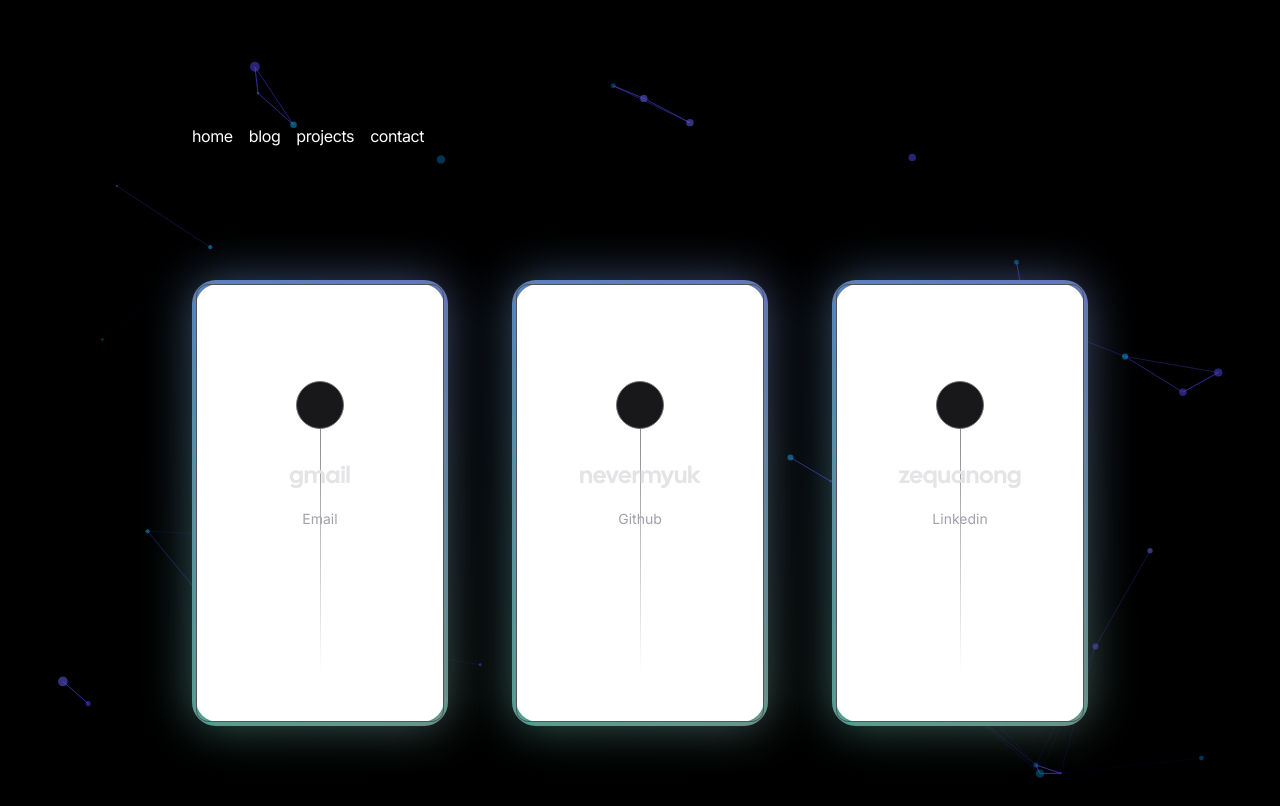
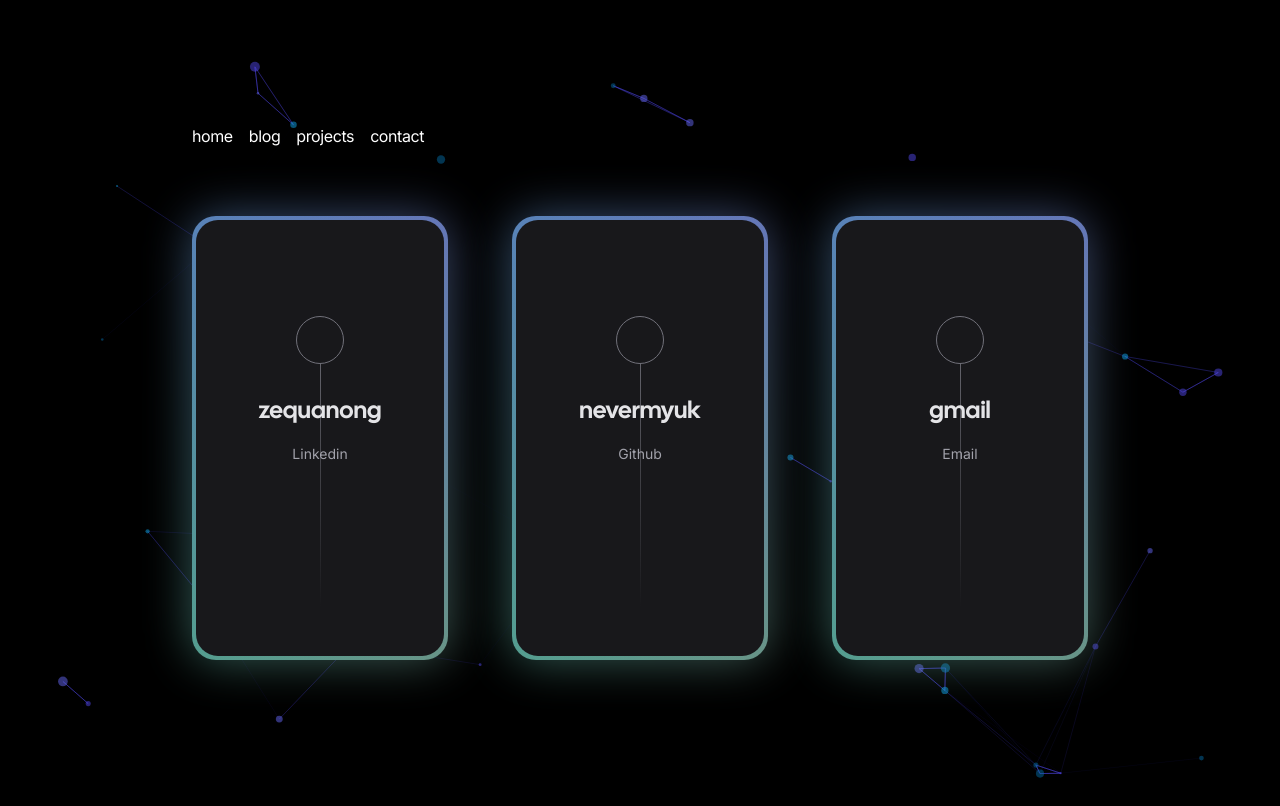
Before and after one commit to nevermyuk/nevermyuk.github.io, a Next.js app: page /contact in a window 1280 px wide. Built offline with nearby package versions, Linux system fonts and the light colour scheme; some icons are missing.

Commit message:
fix: card borders

```diff
--- a/app/components/Navbar.tsx
+++ b/app/components/Navbar.tsx
@@ -10,7 +10,7 @@ export const navItems = [
 
 export function Navbar() {
   return (
-    <aside className="-ml-[8px] mb-16 tracking-tight">
+    <aside className="-ml-[8px] tracking-tight">
       <div className="lg:sticky lg:top-20">
         <nav
           className="flex flex-row items-start relative px-0 pb-0 fade md:overflow-auto scroll-pr-6 md:relative"
--- a/app/components/ui/Card.tsx
+++ b/app/components/ui/Card.tsx
@@ -18,10 +18,10 @@ export const Card: React.FC<PropsWithChildren> = ({ children }) => {
 
   return (
     <div>
-      <BackgroundGradient className="rounded-[22px] max-w-sm bg-white dark:bg-zinc-900">
+      <BackgroundGradient className="rounded-[22px] max-w-sm bg-zinc-900">
         <div
           onMouseMove={onMouseMove}
-          className="overflow-hidden relative duration-700 border rounded-xl hover:bg-zinc-800/10 group md:gap-8 hover:border-zinc-400/50 border-zinc-600 "
+          className="overflow-hidden relative duration-700"
         >
           <div className="pointer-events-none">
             <div className="absolute inset-0 z-0  transition duration-1000 [mask-image:linear-gradient(black,transparent)]" />
--- a/app/contact/page.tsx
+++ b/app/contact/page.tsx
@@ -4,10 +4,10 @@ import { Card } from "../components/ui/Card";
 
 const socials = [
   {
-    icon: <SiGmail size={20} />,
-    href: "mailto:zequanong@gmail.com",
-    label: "Email",
-    handle: "gmail",
+    icon: <SiLinkedin size={20} />,
+    href: "https://www.linkedin.com/in/zequanong/",
+    label: "Linkedin",
+    handle: "zequanong",
   },
   {
     icon: <SiGithub size={20} />,
@@ -16,17 +16,17 @@ const socials = [
     handle: "nevermyuk",
   },
   {
-    icon: <SiLinkedin size={20} />,
-    href: "https://www.linkedin.com/in/zequanong/",
-    label: "Linkedin",
-    handle: "zequanong",
+    icon: <SiGmail size={20} />,
+    href: "mailto:zequanong@gmail.com",
+    label: "Email",
+    handle: "gmail",
   },
 ];
 
 const ContactPage = () => {
   return (
     <div className="">
-      <div className="grid w-full grid-cols-1 gap-8 mx-auto mt-32 sm:mt-0 sm:grid-cols-3 lg:gap-16">
+      <div className="grid w-full grid-cols-1 gap-8 mx-auto sm:mt-0 sm:grid-cols-3 lg:gap-16">
         {socials.map((s) => (
           <Card key={s.href}>
             <Link
```
